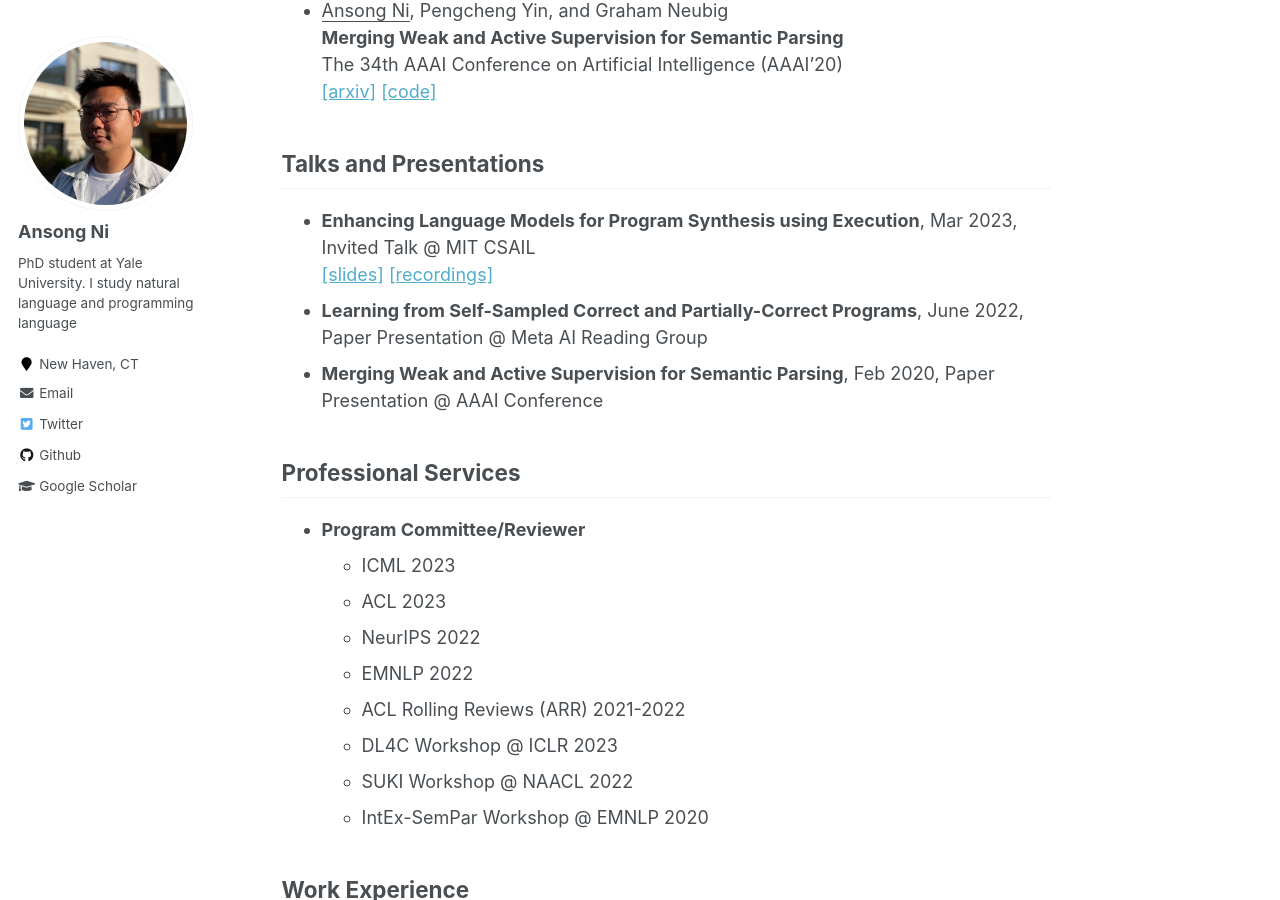
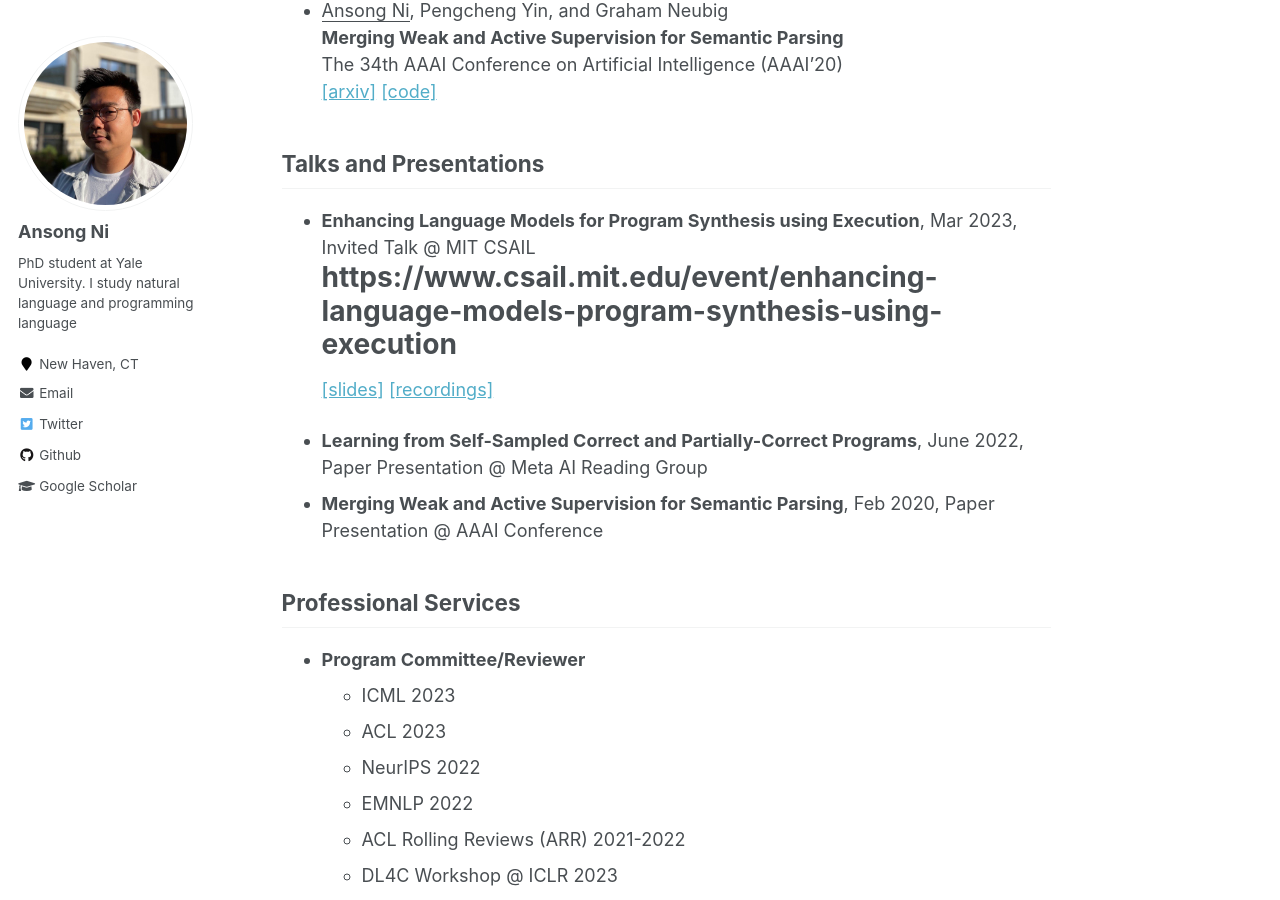
Before and after one commit to niansong1996/niansong1996.github.io, a Jekyll site: the page built from _pages/about.md, in a window 1280 px wide and 900 px high, scrolled down 1905 px. Built offline with Jekyll 4.4.1, drawn with Linux system fonts in a browser that asks for light colours; some of the changed lines change nothing that is shown.

Commit message:
add talk link

```diff
--- a/_pages/about.md
+++ b/_pages/about.md
@@ -71,6 +71,7 @@ The 34th AAAI Conference on Artificial Intelligence (AAAI'20)
 Talks and Presentations
 ------
 * **Enhancing Language Models for Program Synthesis using Execution**, Mar 2023, Invited Talk @ MIT CSAIL
+# https://www.csail.mit.edu/event/enhancing-language-models-program-synthesis-using-execution
     [\[slides\]](https://github.com/niansong1996/niansong1996.github.io/tree/master/files/Ansong_MIT_Talk.pdf)
     [\[recordings\]](https://t.co/pKMiHR7OXd)
 * **Learning from Self-Sampled Correct and Partially-Correct Programs**, June 2022, Paper Presentation @ Meta AI Reading Group
```
